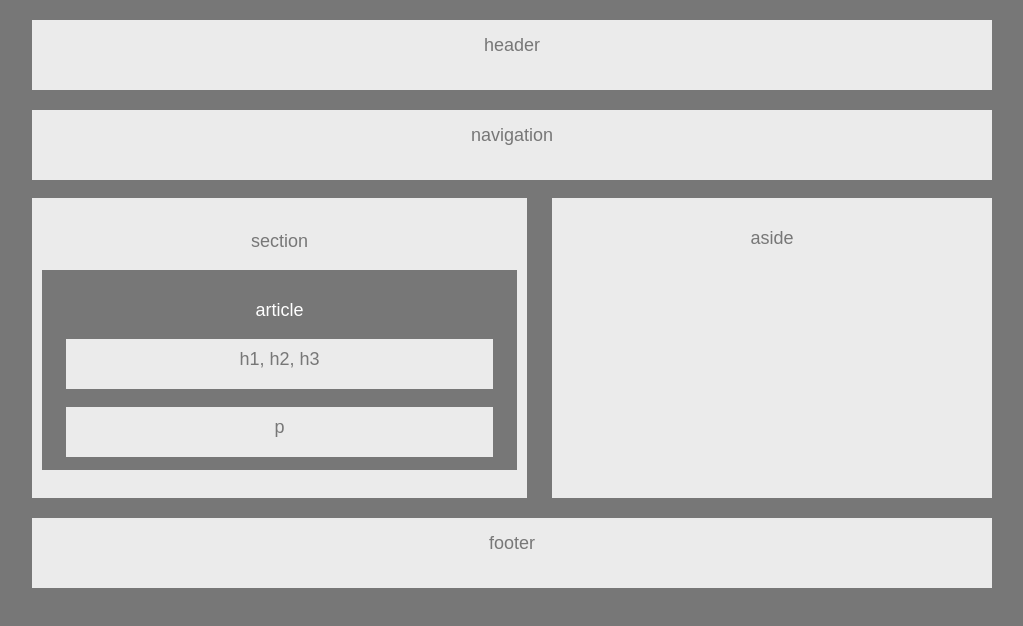
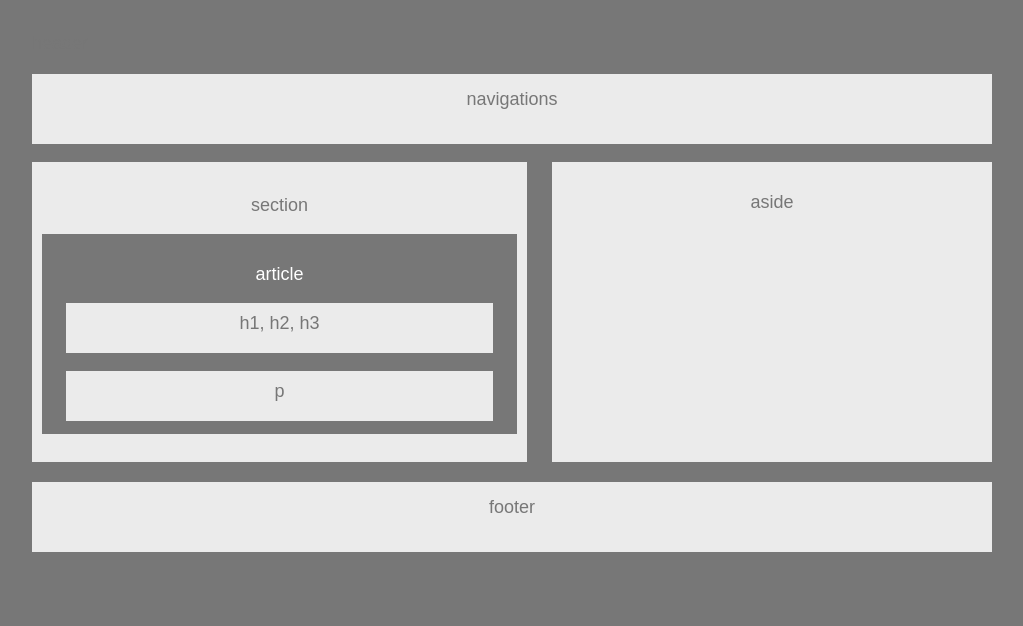
Before and after one commit to jermainehunter/HW-Wireframe, a plain HTML site: page index.html in a window 1280 px wide. Shown: the whole page, without its empty margins (128-1151 px from the left). Drawn offline with Linux system fonts and the light colour scheme.

Commit message:
made changes to index

```diff
--- a/index.html
+++ b/index.html
@@ -14,7 +14,7 @@
     </div>
 <!--This is the start of the nav -->
     <div class="nav">
-        <p class="nav_text">navigation</p>
+        <p class="nav_text">navigations</p>
     </div>
 <!--This is the start of the section and aside-->
     <div>
--- a/style.css
+++ b/style.css
@@ -13,7 +13,7 @@ h1 p
     color: #777;
     background: #ebebeb;
 }
-
+pw
 /** header css **/
 
 .header
```
